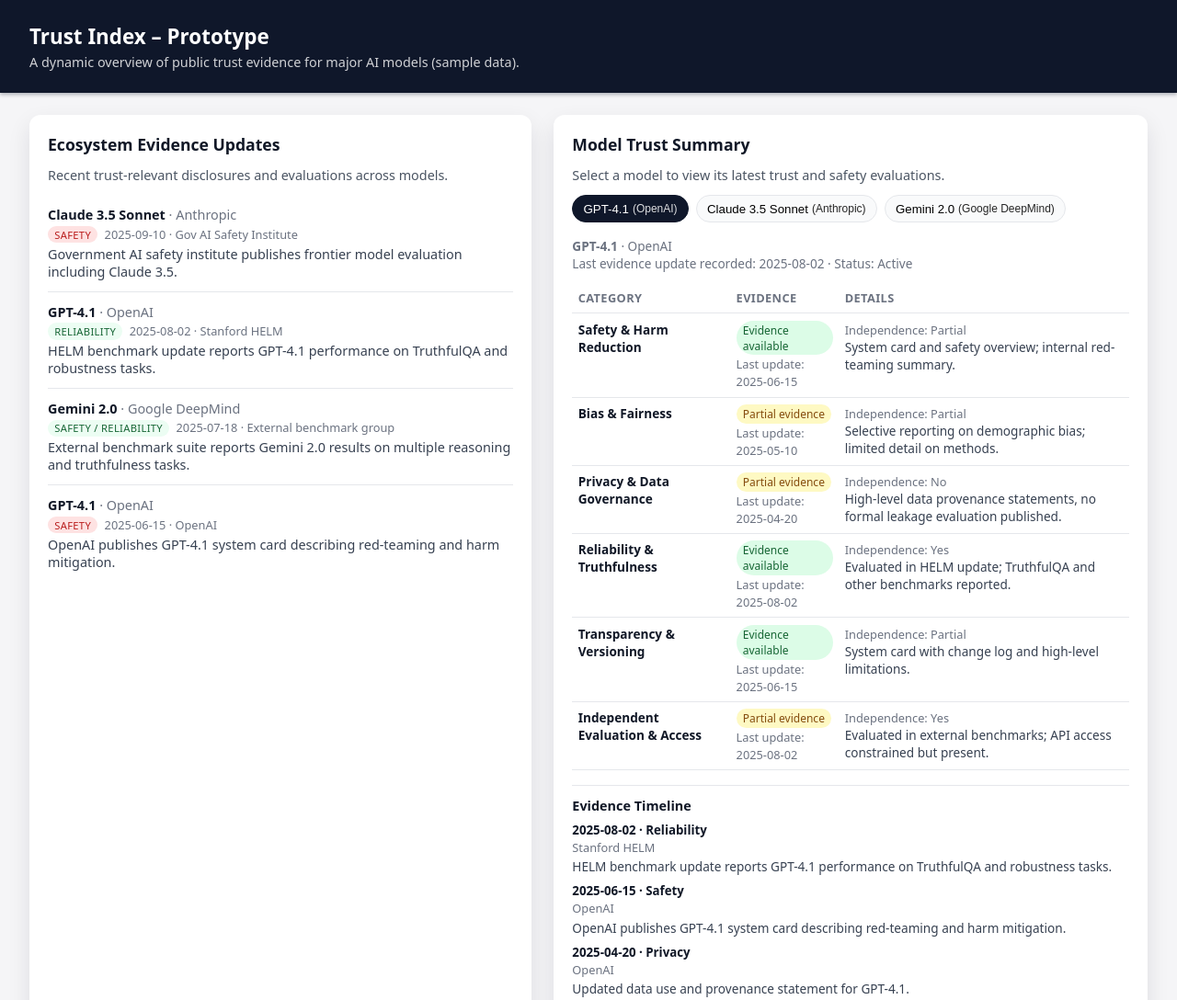
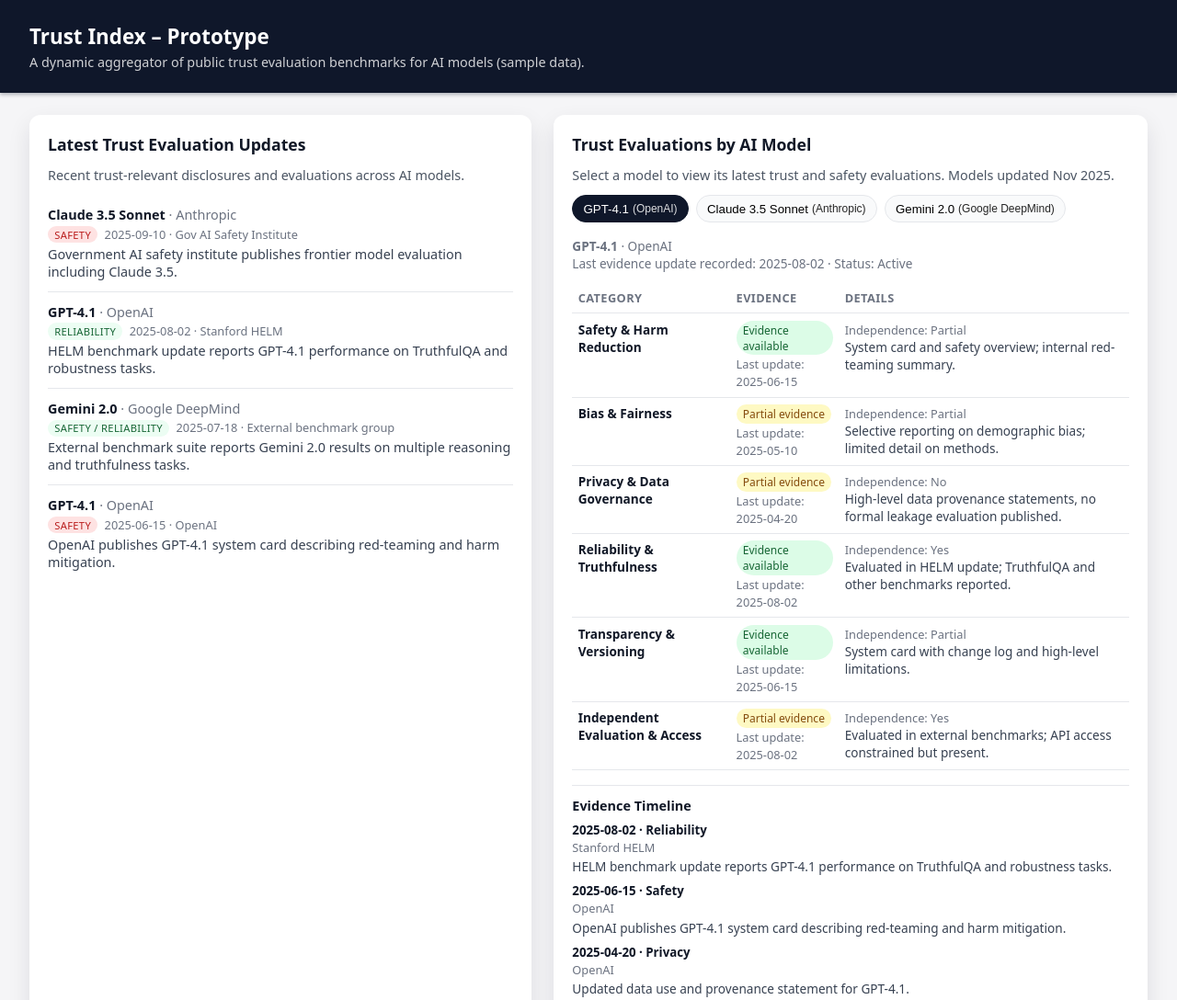
Before and after one commit to Kibii/trust-index, a plain HTML site: page index.html in a window 1280 px wide. Shown: the top 1088 px of the page at 92% size. Drawn offline with Linux system fonts and the light colour scheme.

Commit message:
copy updates

```diff
--- a/index.html
+++ b/index.html
@@ -214,21 +214,21 @@
 <body>
   <header>
     <h1>Trust Index – Prototype</h1>
-    <p>A dynamic overview of public trust evidence for major AI models (sample data).</p>
+    <p>A dynamic aggregator of public trust evaluation benchmarks for AI models (sample data).</p>
   </header>
 
   <main>
     <!-- Left: Ecosystem update feed -->
     <section class="panel">
-      <h2>Ecosystem Evidence Updates</h2>
-      <p>Recent trust-relevant disclosures and evaluations across models.</p>
+      <h2>Latest Trust Evaluation Updates</h2>
+      <p>Recent trust-relevant disclosures and evaluations across AI models.</p>
       <ul class="updates-list" id="updates"></ul>
     </section>
 
     <!-- Right: Per-model coverage map -->
     <section class="panel">
-      <h2>Model Trust Summary</h2>
-      <p>Select a model to view its latest trust and safety evaluations.</p>
+      <h2>Trust Evaluations by AI Model</h2>
+      <p>Select a model to view its latest trust and safety evaluations. Models updated Nov 2025.</p>
       <div class="model-list" id="model-list"></div>
       <div id="model-details"></div>
     </section>
```
